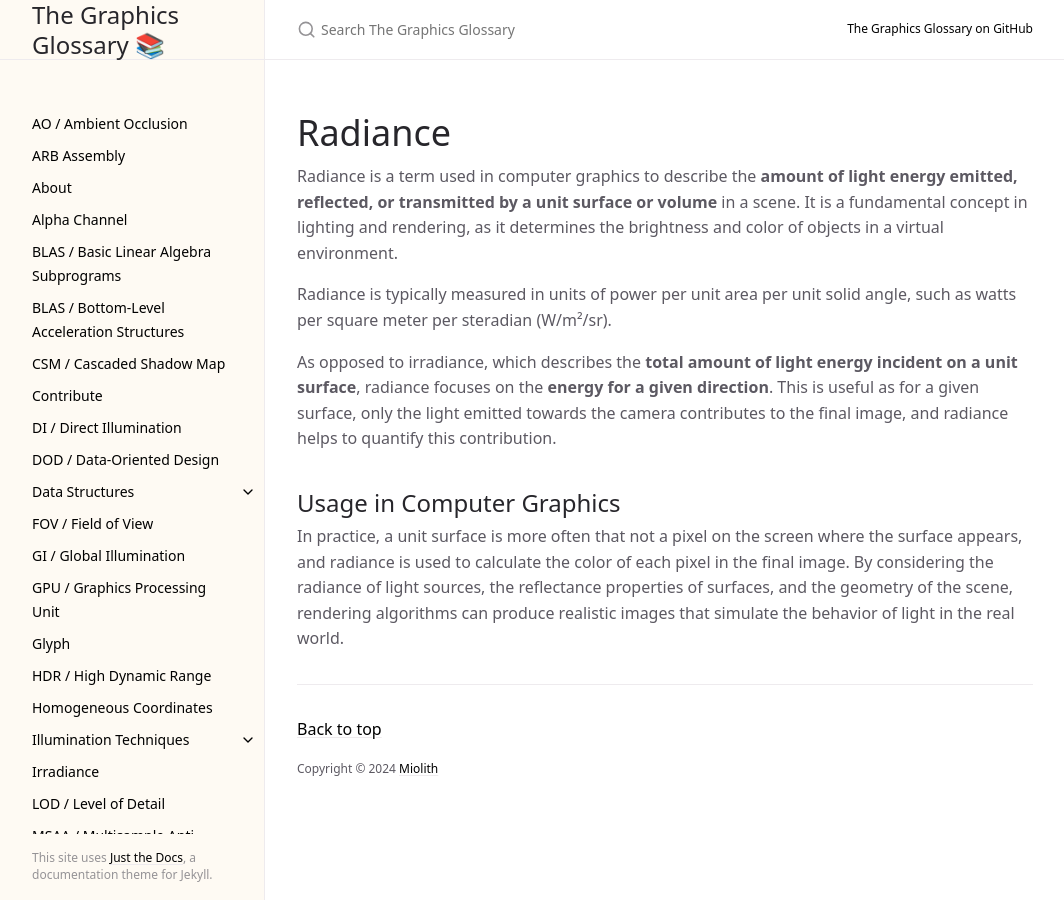
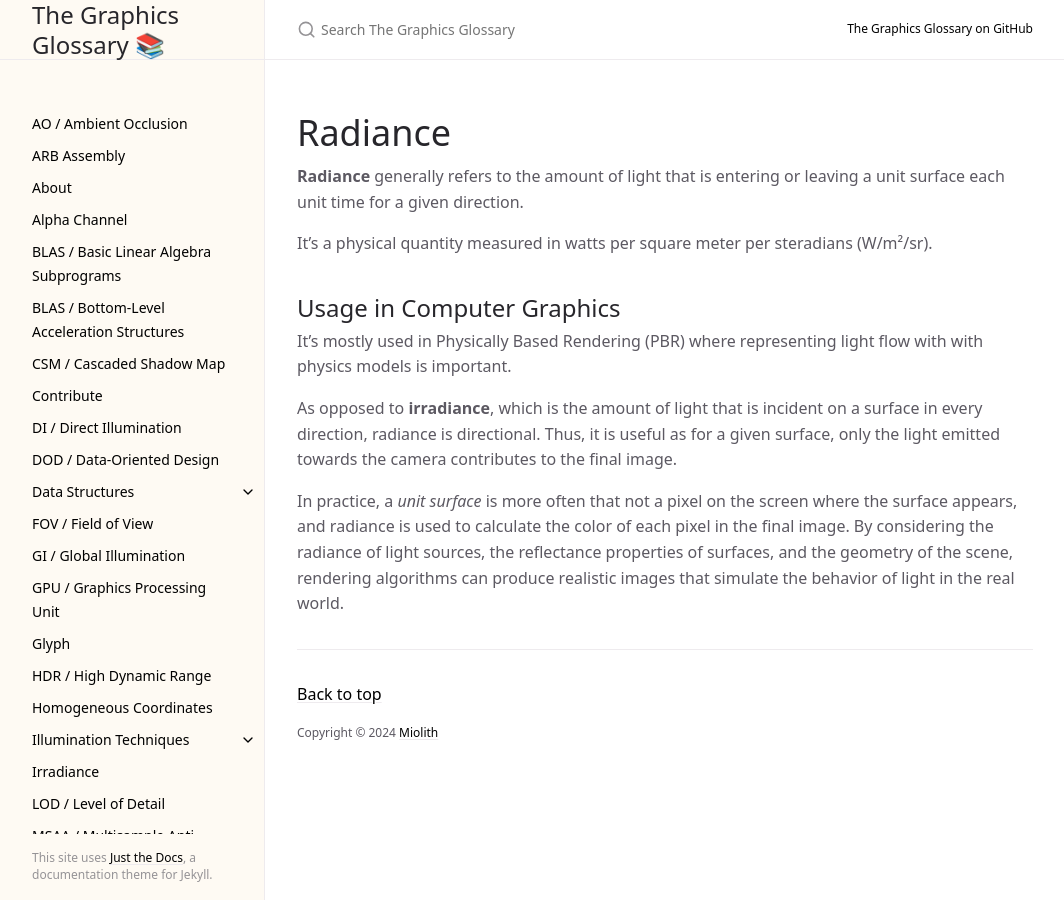
Before and after one commit to GraphicsGlossary/graphicsglossary.github.io, a Jekyll site: the page built from docs/radiance.md, in a window 1280 px wide. Shown: the whole page, without its empty margins (107-1171 px from the left). Built offline with Jekyll 4.4.1, drawn with Linux system fonts in a browser that asks for light colours; cached includes are drawn as plain includes.

Commit message:
update radiance

```diff
--- a/docs/radiance.md
+++ b/docs/radiance.md
@@ -6,12 +6,14 @@ permalink: /radiance/
 
 # Radiance
 
-Radiance is a term used in computer graphics to describe the **amount of light energy emitted, reflected, or transmitted by a unit surface or volume** in a scene. It is a fundamental concept in lighting and rendering, as it determines the brightness and color of objects in a virtual environment.
+**Radiance** generally refers to the amount of light that is entering or leaving a unit surface each unit time for a given direction.
 
-Radiance is typically measured in units of power per unit area per unit solid angle, such as watts per square meter per steradian (W/m²/sr).
-
-As opposed to irradiance, which describes the **total amount of light energy incident on a unit surface**, radiance focuses on the **energy for a given direction**. This is useful as for a given surface, only the light emitted towards the camera contributes to the final image, and radiance helps to quantify this contribution.
+It's a physical quantity measured in watts per square meter per steradians (W/m²/sr).
 
 ## Usage in Computer Graphics
 
-In practice, a unit surface is more often that not a pixel on the screen where the surface appears, and radiance is used to calculate the color of each pixel in the final image. By considering the radiance of light sources, the reflectance properties of surfaces, and the geometry of the scene, rendering algorithms can produce realistic images that simulate the behavior of light in the real world.
+It's mostly used in Physically Based Rendering (PBR) where representing light flow with with physics models is important.
+
+As opposed to **irradiance**, which is the amount of light that is incident on a surface in every direction, radiance is directional. Thus, it is useful as for a given surface, only the light emitted towards the camera contributes to the final image.
+
+In practice, a *unit surface* is more often that not a pixel on the screen where the surface appears, and radiance is used to calculate the color of each pixel in the final image. By considering the radiance of light sources, the reflectance properties of surfaces, and the geometry of the scene, rendering algorithms can produce realistic images that simulate the behavior of light in the real world.
```
